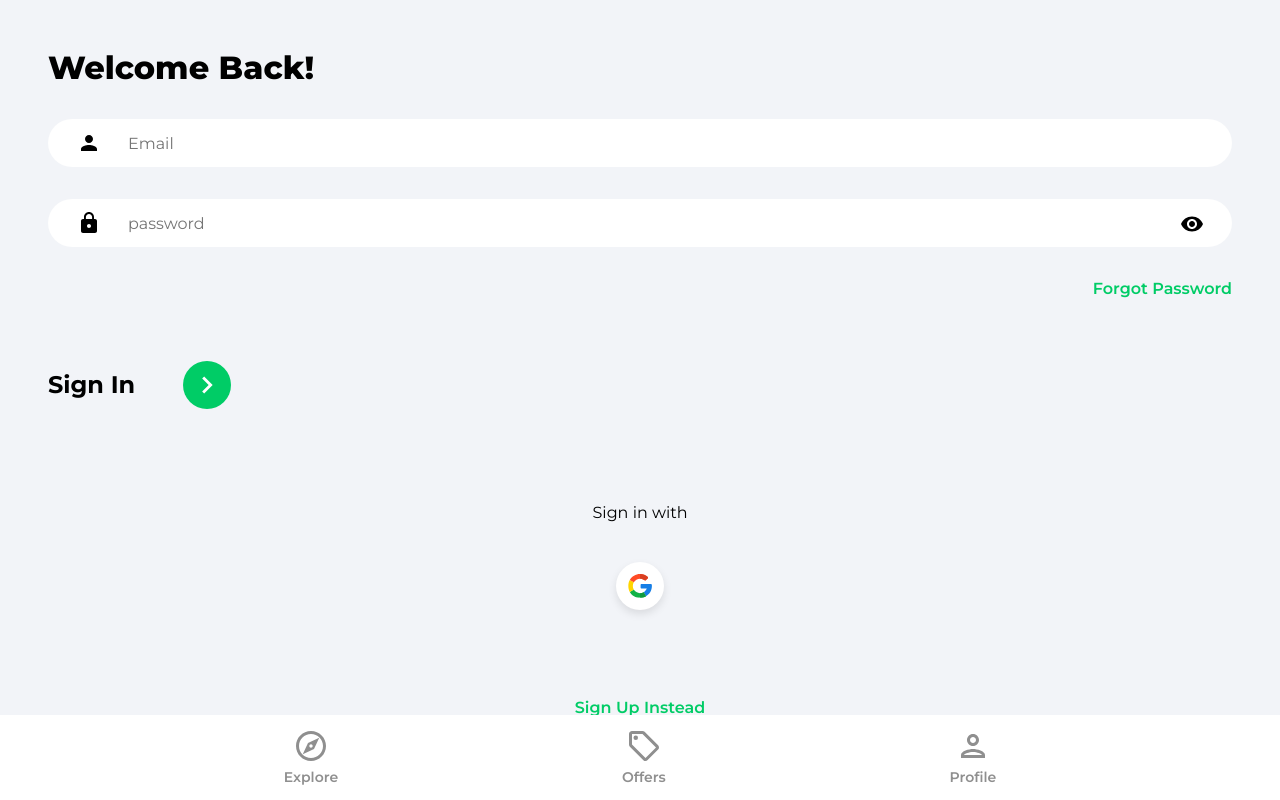
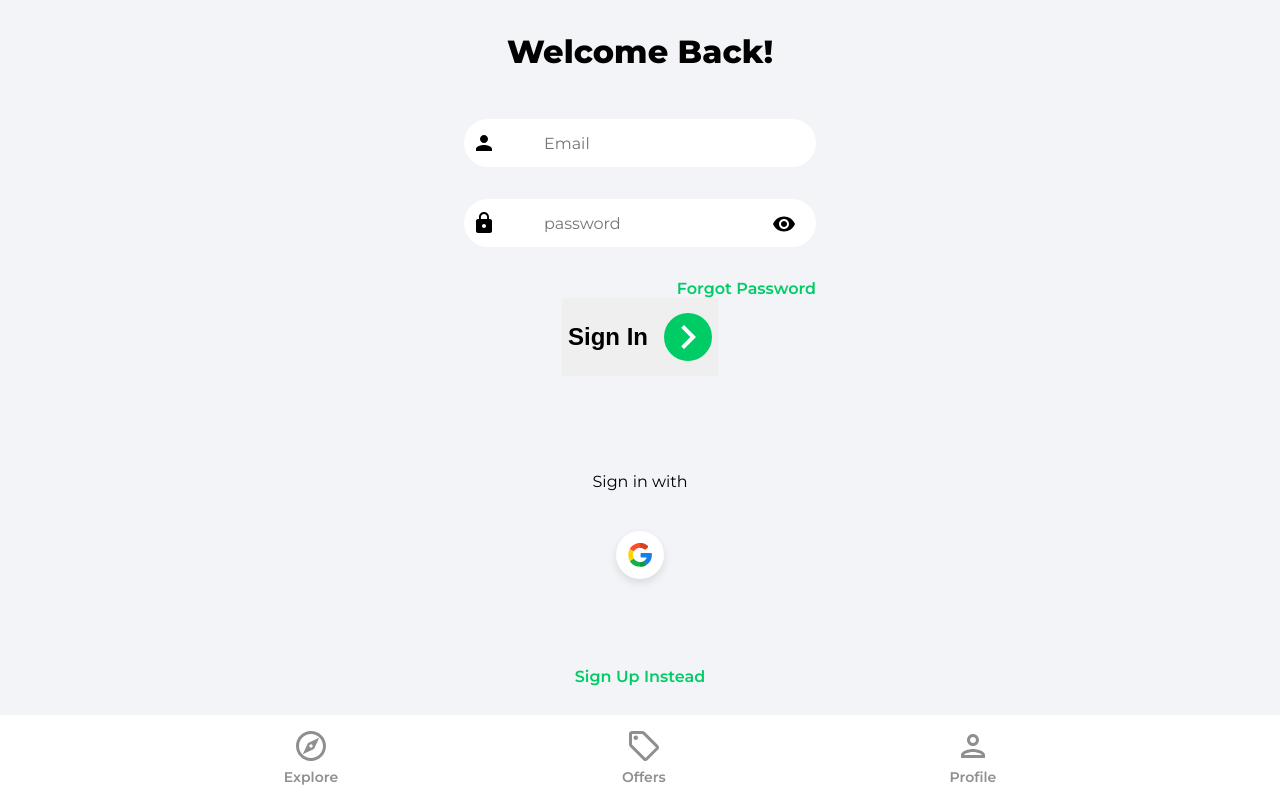
Before and after one commit to JimmyMtl/UdemyReact2022---House-Marketplace, a React (Create React App) app: page /sign-in in a window 1280 px wide. Built offline with nearby package versions, Linux system fonts and the light colour scheme.

Commit message:
Update Style on every page

```diff
--- a/src/components/ListingItem.jsx
+++ b/src/components/ListingItem.jsx
@@ -8,40 +8,40 @@ const ListingItem = ({ listing, id, onDelete, onEdit }) => {
   return (
     <li className={"categoryListing"}>
       <Link
-        to={`/category/${listing.type}/${id}`}
+        to={`/category/${listing?.type}/${id}`}
         className={"categoryListingLink"}
       >
-        {/*{JSON.stringify(listing.imgUrls)}*/}
+        {/*{JSON.stringify(listing?.imgUrls)}*/}
         <img
           src={listing?.imgUrls[0]}
-          alt={listing.name}
+          alt={listing?.name}
           className={"categoryListingImg"}
         />
         <div className="categoryListingDetails">
-          <p className="categoryListingLocation">{listing.location}</p>
-          <p className="categoryListingName">{listing.name}</p>
+          <p className="categoryListingLocation">{listing?.location}</p>
+          <p className="categoryListingName">{listing?.name}</p>
           <p className="categoryListingPrice">
             €
-            {listing.offer
-              ? listing.discountedPrice
+            {listing?.offer
+              ? listing?.discountedPrice
                   .toString()
                   .replace(/\B(?=(\d{3})+(?!\d))/g, ",")
-              : listing.regularPrice
+              : listing?.regularPrice
                   .toString()
                   .replace(/\B(?=(\d{3})+(?!\d))/g, ",")}
-            {listing.type === "rent" && " / Month"}
+            {listing?.type === "rent" && " / Month"}
           </p>
           <div className="categoryListingInfoDiv">
             <img src={bedIcon} alt="Bed" />
             <p className="categoryListingInfoText">
-              {listing.bedrooms > 0
-                ? `${listing.bedrooms} Bedrooms`
+              {listing?.bedrooms > 0
+                ? `${listing?.bedrooms} Bedrooms`
                 : `1 Bedroom`}
             </p>
             <img src={bathtubIcon} alt="Bathtub" />
             <p className="categoryListingInfoText">
-              {listing.bathroom > 0
-                ? `${listing.bathroom} Bathrooms`
+              {listing?.bathroom > 0
+                ? `${listing?.bathroom} Bathrooms`
                 : `1 Bathroom`}
             </p>
           </div>
@@ -51,14 +51,14 @@ const ListingItem = ({ listing, id, onDelete, onEdit }) => {
         <DeleteIcon
           className={"removeIcon"}
           fill={"rgb(231,76,60)"}
-          onClick={() => onDelete(listing.id, listing.name)}
+          onClick={() => onDelete(listing?.id, listing?.name)}
         />
       )}
       {onEdit && (
         <EditIcon
           className={"editIcon"}
           fill={"rgb(231,76,60)"}
-          onClick={() => onEdit(listing.id)}
+          onClick={() => onEdit(listing?.id)}
         />
       )}
     </li>
--- a/src/index.css
+++ b/src/index.css
@@ -1,4 +1,5 @@
 @import url('https://fonts.googleapis.com/css2?family=Montserrat:wght@200;300;400;500;600;700;800;900&display=swap');
+
 * {
     box-sizing: border-box;
 }
@@ -12,6 +13,8 @@ body {
     background-color: #f2f4f8;
     margin: 0;
     box-sizing: border-box;
+    width: 100vw;
+    min-height: 100vh;
 }
 
 a {
@@ -24,6 +27,7 @@ button {
     outline: none;
     border: none;
 }
+
 
 .input,
 .passwordInput,
@@ -41,7 +45,22 @@ button {
     padding: 0 3rem;
     font-size: 1rem;
 }
-@media (min-width: 1100px) {
+
+@media screen and (min-width: 768px) {
+    form {
+        width: 50%;
+        padding: 1rem;
+    }
+}
+
+@media screen and (min-width: 1280px) {
+    form {
+        width: 30%;
+        padding: 1rem;
+    }
+}
+
+@media (min-width: 1024px) {
     .input,
     .passwordInput,
     .emailInput,
@@ -89,19 +108,23 @@ button {
 .pageContainer,
 .offers,
 .profile,
-.listingDetails,
 .category,
 .explore {
-  margin: 1rem;
+    padding: 1rem;
+    display: flex;
+    flex-direction: column;
+    justify-items: center;
+    align-items: center;
+    width: 100%;
 }
+
 @media (min-width: 1024px) {
     .pageContainer,
     .offers,
     .profile,
-  .listingDetails,
     .category,
     .explore {
-    margin: 3rem;
+        padding: 0;
     }
 }
 
@@ -126,6 +149,7 @@ button {
     border-radius: 50%;
     animation: spin 1.2s linear infinite;
 }
+
 @keyframes spin {
     0% {
         transform: rotate(0deg);
@@ -181,6 +205,7 @@ button {
     font-weight: 600;
     color: #8f8f8f;
 }
+
 .navbarListItemNameActive {
     color: #2c2c2c;
 }
@@ -234,6 +259,7 @@ button {
 .signUpText {
     cursor: pointer;
 }
+
 @media (min-width: 1024px) {
     .signInBar,
     .signUpBar {
@@ -247,8 +273,17 @@ button {
     font-weight: 700;
 }
 
-.signInButton,
-.signUpButton {
+.signUpButton,
+.signInButton {
+    display: flex;
+    justify-content: center;
+    align-items: center;
+    gap: 1rem;
+    margin: auto;
+}
+
+.signInIcon,
+.signUpIcon {
     display: flex;
     justify-content: center;
     align-items: center;
@@ -257,12 +292,7 @@ button {
     background-color: #00cc66;
     border-radius: 50%;
 }
-@media (min-width: 1024px) {
-  .signInButton,
-  .signUpButton {
-    margin-left: 3rem;
-  }
-}
+
 
 .socialLogin {
     margin-top: 4rem;
@@ -297,12 +327,13 @@ button {
     margin-bottom: 3rem;
 }
 
-@media (min-width: 1217px) {
+@media (min-width: 1268px) {
     .explore {
         margin-bottom: 10rem;
     }
 }
-@media (max-height: 536) {
+
+@media (max-height: 536px) {
     .explore {
         margin-bottom: 10rem;
     }
@@ -319,7 +350,7 @@ button {
 
 .swiper-container {
     min-height: 225px;
-  height: 23vw;
+    height: 25vw;
 }
 
 .swiper-pagination-bullet-active {
@@ -331,6 +362,24 @@ button {
     width: 100%;
     height: 100%;
     min-height: 25vh;
+}
+
+@media screen and (min-width: 768px) {
+    .swiperSlideDiv {
+        min-height: 40vw;
+    }
+}
+
+@media screen and (min-width: 1024px) {
+    .swiperSlideDiv {
+        min-height: 25vw;
+    }
+}
+
+@media screen and (min-width: 1280px) {
+    .swiperSlideDiv {
+        min-height: 20vw;
+    }
 }
 
 .swiperSlideImg {
@@ -349,6 +398,7 @@ button {
     background-color: rgba(0, 0, 0, 0.8);
     padding: 0.5rem;
 }
+
 @media (min-width: 1024px) {
     .swiperSlideText {
         font-size: 1.75rem;
@@ -366,6 +416,7 @@ button {
     padding: 0.25rem 0.5rem;
     border-radius: 1rem;
 }
+
 @media (min-width: 1024px) {
     .swiperSlidePrice {
         font-size: 1.25rem;
@@ -376,6 +427,7 @@ button {
     display: flex;
     justify-content: space-between;
 }
+
 .exploreCategories a {
     width: 48%;
 }
@@ -384,7 +436,7 @@ button {
     min-height: 115px;
     height: 15vw;
     width: 100%;
-  border-radius: 1.5rem;
+    border-radius: 5px;
     object-fit: cover;
     margin: 0 auto;
 }
@@ -394,9 +446,6 @@ button {
     text-align: left;
 }
 
-.category {
-  margin-bottom: 10rem;
-}
 
 .categoryListings {
     padding: 0;
@@ -415,24 +464,41 @@ button {
 }
 
 .categoryListingImg {
-  width: 30%;
+    width: 100px;
     height: 100px;
-  border-radius: 1.5rem;
+    border-radius: 5px;
     object-fit: cover;
 }
+
 @media (min-width: 1024px) {
     .categoryListingImg {
-    width: 19%;
-    height: 217px;
+        width: 250px;
+        height: 150px;
     }
 }
 
 .categoryListingDetails {
     width: 65%;
 }
+
 @media (min-width: 1024px) {
     .categoryListingDetails {
         width: 79%;
+    }
+}
+
+.listingDetails {
+    margin-bottom: 10rem;
+    width: 100%;
+}
+
+@media screen and (min-width: 768px) {
+    .listingDetails {
+        padding: 1rem;
+        display: flex;
+        flex-direction: column;
+        justify-content: center;
+        align-items: center;
     }
 }
 
@@ -447,6 +513,11 @@ button {
     font-weight: 600;
     font-size: 1.25rem;
     margin: 0;
+}
+
+.swiper {
+    width: 100%;
+    max-width: 100vw;
 }
 
 .categoryListingPrice {
@@ -484,9 +555,6 @@ button {
     margin-top: 2rem;
 }
 
-.listingDetails {
-  margin-bottom: 10rem;
-}
 
 .shareIconDiv {
     cursor: pointer;
@@ -539,6 +607,7 @@ button {
     padding: 0;
     list-style-type: none;
 }
+
 .listingDetailsList li {
     margin: 0.3rem 0;
     font-weight: 500;
@@ -557,6 +626,7 @@ button {
     overflow-x: hidden;
     margin-bottom: 3rem;
 }
+
 @media (min-width: 1024px) {
     .leafletContainer {
         height: 400px;
@@ -672,6 +742,7 @@ button {
     font-weight: 600;
     width: 100%;
 }
+
 .profileNameActive {
     background-color: rgba(44, 44, 44, 0.1);
 }
@@ -682,6 +753,7 @@ button {
 .profileEmailActive {
     font-weight: 500;
 }
+
 .profileEmailActive {
     background-color: rgba(44, 44, 44, 0.1);
 }
@@ -739,6 +811,7 @@ button {
     justify-content: center;
     align-items: center;
 }
+
 .formButtonActive {
     background-color: #00cc66;
     color: #ffffff;
@@ -757,6 +830,7 @@ button {
     outline: none;
     font-family: 'Montserrat', sans-serif;
 }
+
 .formInputSmall,
 .formInputFile {
     margin-right: 3rem;
@@ -794,6 +868,7 @@ button {
 .formInputFile {
     width: 100%;
 }
+
 .formInputFile::-webkit-file-upload-button {
     background-color: #00cc66;
     border: none;
--- a/src/pages/Category.jsx
+++ b/src/pages/Category.jsx
@@ -104,14 +104,11 @@ const Category = () => {
         <Spinner />
       ) : listings && listings.length > 0 ? (
         <>
-          <main>
-            <ul className="categoryListings">
-              {listings.map((listing, key) => (
-                <ListingItem key={key} listing={listing.data} id={listing.id} />
-              ))}
-            </ul>
-          </main>
-          <br />
+          <ul className="categoryListings">
+            {listings.map((listing, key) => (
+              <ListingItem key={key} listing={listing.data} id={listing.id} />
+            ))}
+          </ul>
           {lastFetchedListing && <p className="loadMore">Load More</p>}
         </>
       ) : (
--- a/src/pages/Explore.jsx
+++ b/src/pages/Explore.jsx
@@ -6,11 +6,10 @@ import Slider from "../components/Slider";
 
 const Explore = () => {
   return (
-    <div className={"explore"}>
+    <div className={"pageContainer"}>
       <header>
         <p className={"pageHeader"}>Explore</p>
       </header>
-      <main>
       {/*SLIDER*/}
       <Slider />
       <p className="exploreCatehoryHeading">Categories</p>
@@ -32,7 +31,6 @@ const Explore = () => {
           <p className="exploreCategoryName">Places for sell</p>
         </Link>
       </div>
-      </main>
     </div>
   );
 };
--- a/src/pages/Listing.jsx
+++ b/src/pages/Listing.jsx
@@ -42,7 +42,7 @@ const Listing = () => {
     return <Spinner />;
   }
   return (
-    <main>
+    <div className={"pageContainer"}>
       {/* SLIDER */}
 
       <Swiper slidesPerView={1} pagination={{ clickable: true }} navigation>
@@ -75,7 +75,7 @@ const Listing = () => {
 
       {shareLinkCopied && <p className={"linkCopied"}>Copied</p>}
 
-      <div className="linstingDetails">
+      <div className="listingDetails">
         <p className="listingName">
           {listing.name} - €
           {listing.offer
@@ -147,7 +147,7 @@ const Listing = () => {
           </Link>
         )}
       </div>
-    </main>
+    </div>
   );
 };
 
--- a/src/pages/Offers.jsx
+++ b/src/pages/Offers.jsx
@@ -69,22 +69,28 @@ const Offers = () => {
       );
       // Execute query
       const querySnap = await getDocs(q);
-
-      const lastVisible = querySnap.docs[querySnap.docs.length - 1];
+      console.log(querySnap);
+      if (querySnap.docs.length > 0) {
+        const lastVisible = querySnap?.docs[querySnap?.docs?.length - 1];
 
         setLastFetchedListing(lastVisible);
 
         let listing = [];
         querySnap.forEach((doc) => {
+          if (typeof doc.id !== "undefined") {
+            console.log(doc);
             return listing.push({
-          id: doc.id,
-          data: doc.data(),
+              id: doc?.id,
+              data: doc?.data(),
             });
+          }
         });
         setListings((prevState) => [...prevState, listing]);
-      setLoading(false);
+      }
     } catch (e) {
       toast.error("Could not fetch listings");
+    } finally {
+      setLoading(false);
     }
   };
   return (
@@ -96,13 +102,11 @@ const Offers = () => {
         <Spinner />
       ) : listings && listings.length > 0 ? (
         <>
-          <main>
           <ul className="categoryListings">
             {listings.map((listing, key) => (
-                <ListingItem key={key} listing={listing.data} id={listing.id} />
+              <ListingItem key={key} listing={listing?.data} id={listing?.id} />
             ))}
           </ul>
-          </main>
 
           <br />
           {lastFetchedListing && (
--- a/src/pages/SignIn.jsx
+++ b/src/pages/SignIn.jsx
@@ -1,81 +1,98 @@
-import {useState} from "react";
-import {Link, useNavigate} from "react-router-dom";
-import {ReactComponent as ArrowRightIcon} from "../assets/svg/keyboardArrowRightIcon.svg";
-import visibilityIcon from "../assets/svg/visibilityIcon.svg"
-import {getAuth, signInWithEmailAndPassword} from 'firebase/auth'
-import {toast} from "react-toastify";
+import { useState } from "react";
+import { Link, useNavigate } from "react-router-dom";
+import { ReactComponent as ArrowRightIcon } from "../assets/svg/keyboardArrowRightIcon.svg";
+import visibilityIcon from "../assets/svg/visibilityIcon.svg";
+import { getAuth, signInWithEmailAndPassword } from "firebase/auth";
+import { toast } from "react-toastify";
 import OAuth from "../components/OAuth";
 
 const SignIn = () => {
-
   const [showPassword, setShowPassword] = useState(false);
   const [formData, setFormData] = useState({
-        email: '',
-        password: ''
+    email: "",
+    password: "",
   });
 
-    const {email, password} = formData
+  const { email, password } = formData;
 
-    const navigate = useNavigate()
+  const navigate = useNavigate();
 
   const handleChange = (e) => {
     setFormData((prevState) => ({
       ...prevState,
-            [e.target.id]: e.target.value
-        }))
-    }
-
+      [e.target.id]: e.target.value,
+    }));
+  };
 
   const handleSubmit = async (e) => {
-        e.preventDefault()
+    e.preventDefault();
     try {
-            const auth = getAuth()
+      const auth = getAuth();
 
-            const userCredentials = await signInWithEmailAndPassword(auth, email, password)
+      const userCredentials = await signInWithEmailAndPassword(
+        auth,
+        email,
+        password
+      );
       if (userCredentials.user) {
-                navigate('/')
+        navigate("/");
       }
     } catch (e) {
-            console.log(e)
-            toast.error('Bad User Credentials')
+      console.log(e);
+      toast.error("Bad User Credentials");
     }
-    }
+  };
 
   return (
     <>
       <div className="pageContainer">
         <header>
-                    <p className="pageHeader">
-                        Welcome Back!
-                    </p>
+          <p className="pageHeader">Welcome Back!</p>
         </header>
-                <main>
         <form onSubmit={handleSubmit}>
-                        <input type="email" placeholder={'Email'} className="emailInput" id={'email'} value={email}
-                               onChange={handleChange}/>
+          <input
+            type="email"
+            placeholder={"Email"}
+            className="emailInput"
+            id={"email"}
+            value={email}
+            onChange={handleChange}
+          />
           <div className="passwordInputDiv">
-                            <input type={showPassword ? 'text' : 'password'} className={'passwordInput'}
-                                   placeholder={'password'} id={'password'} value={password} onChange={handleChange}
-                                   autoComplete={'current-password'}/>
-                            <img src={visibilityIcon} alt="Show password" className={'showPassword'}
-                                 onClick={() => setShowPassword((prevsState) => !prevsState)}/>
+            <input
+              type={showPassword ? "text" : "password"}
+              className={"passwordInput"}
+              placeholder={"password"}
+              id={"password"}
+              value={password}
+              onChange={handleChange}
+              autoComplete={"current-password"}
+            />
+            <img
+              src={visibilityIcon}
+              alt="Show password"
+              className={"showPassword"}
+              onClick={() => setShowPassword((prevsState) => !prevsState)}
+            />
           </div>
-                        <Link to={"/forgot-password"} className={'forgotPasswordLink'}>Forgot Password</Link>
-                        <div className="signInBar">
+          <Link to={"/forgot-password"} className={"forgotPasswordLink"}>
+            Forgot Password
+          </Link>
+          <button type={"submit"} className={"signInButton"}>
             <p className="signInText">Sign In</p>
-                            <button type={'submit'} className={'signInButton'}>
-                                <ArrowRightIcon fill={'#ffffff'}
-                                                width={'34px'}
-                                                height={'34px'}/>
+            <ArrowRightIcon
+              className={"signInIcon"}
+              fill={"#ffffff"}
+              width={"34px"}
+              height={"34px"}
+            />
           </button>
-                        </div>
         </form>
 
-                    <OAuth/>
-                    <Link to={"/sign-up"} className={'registerLink'}>Sign Up Instead</Link>
-
-
-                </main>
+        <OAuth />
+        <Link to={"/sign-up"} className={"registerLink"}>
+          Sign Up Instead
+        </Link>
       </div>
     </>
   );
```
Also changed, not shown: src/pages/SignUp.jsx (+88 -67 lines). Lines whose indentation alone changed are shown as unchanged.
